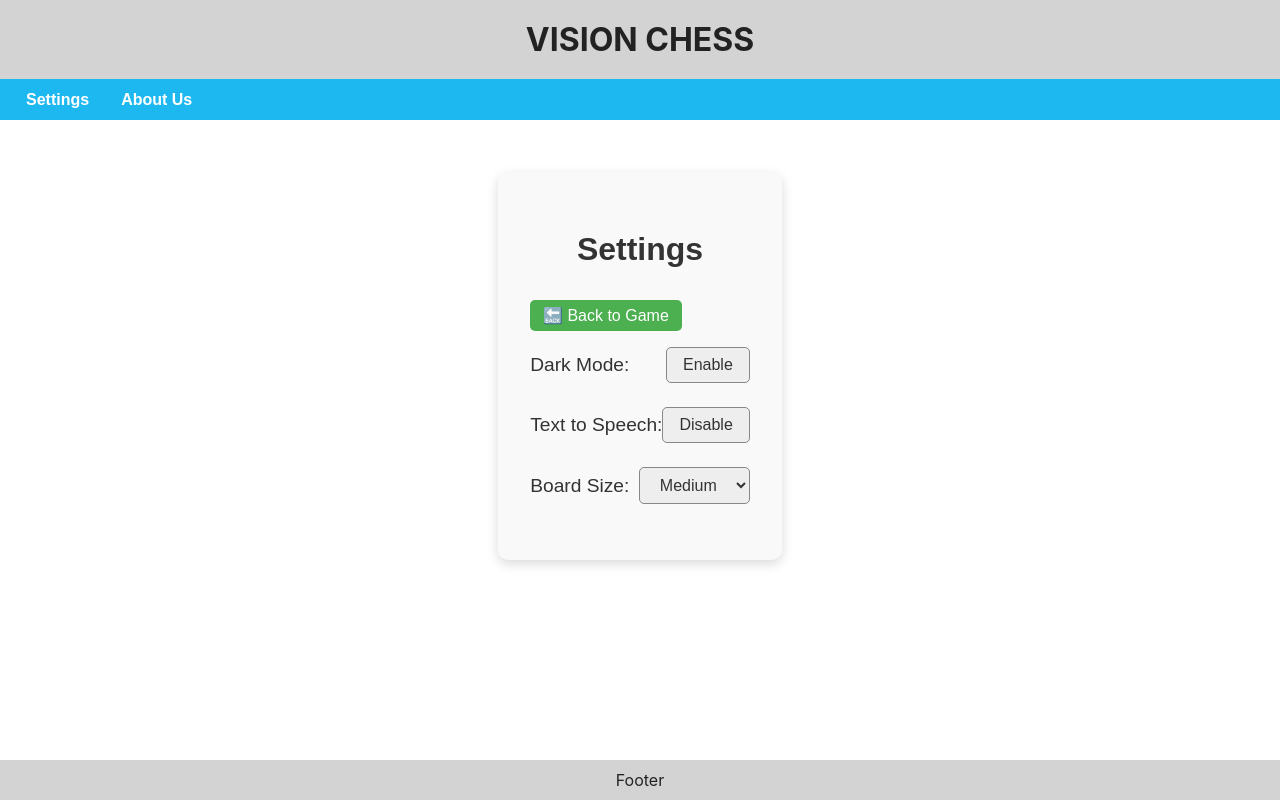
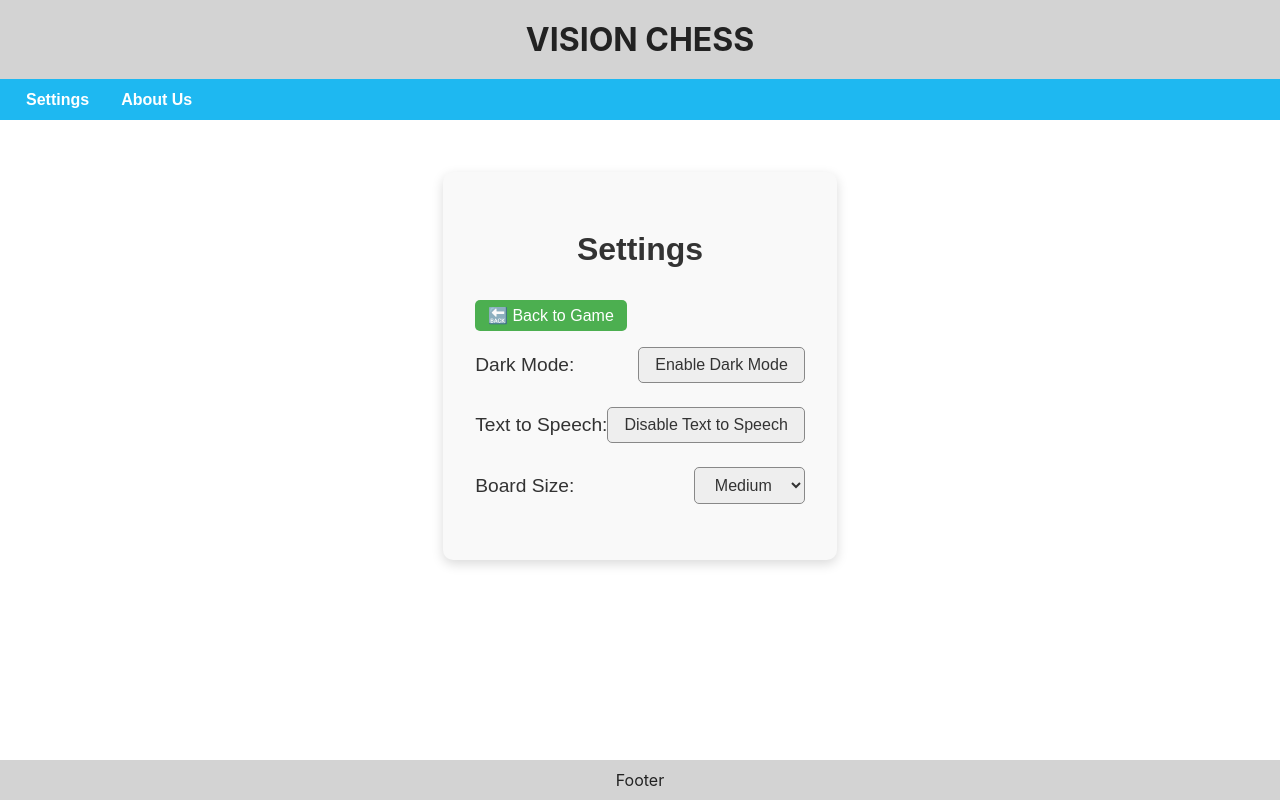
Before and after one commit to bradlyhayes12/Chess-game-impairedvision, a React (Create React App) app: page /settings in a window 1280 px wide. Built offline with nearby package versions, Linux system fonts and the light colour scheme.

Commit message:
Updated settings page:

```diff
--- a/src/App.js
+++ b/src/App.js
@@ -13,7 +13,7 @@ function App() {
   return (
     <div className={darkMode ? 'App dark' : 'App'}>
       <Router>
-        <Layout>
+        <Layout textToSpeech={textToSpeech}>
           <Routes>
             <Route
               path="/"
--- a/src/ChessBoard.js
+++ b/src/ChessBoard.js
@@ -39,7 +39,9 @@ const Speak = (text, textToSpeech = true) => {
 
 const SpeakOnHover = ({ children, text, textToSpeech = true}) => {
   const handleHover = () => {
-    Speak(text, textToSpeech);
+    if (textToSpeech) {
+      Speak(text, true);
+    }
   };
 
   // Clone the child and add the onMouseEnter handler
@@ -227,7 +229,7 @@ const ChessBoard = ({ textToSpeech, boardSize }) => {
                 checkGameStatus();
               }
             }
-          }, 1200);
+          }, 2000);
         }
 
       }
--- a/src/Layout.js
+++ b/src/Layout.js
@@ -2,7 +2,8 @@ import React from "react";
 import './App.css'
 import { Link } from 'react-router-dom';
 
-const Speak = (text) => {
+const Speak = (text, textToSpeech = true) => {
+  if (!textToSpeech) return;
   const synth = window.speechSynthesis;
   if (synth.speaking) synth.cancel();
   const utterance = new SpeechSynthesisUtterance(text);
@@ -10,9 +11,9 @@ const Speak = (text) => {
   synth.speak(utterance);
 };
 
-const SpeakOnHover = ({ children, text }) => {
+const SpeakOnHover = ({ children, text, textToSpeech = true }) => {
   const handleHover = () => {
-    Speak(text);
+    Speak(text, textToSpeech);
   };
 
   // Clone the child and add the onMouseEnter handler
@@ -21,20 +22,20 @@ const SpeakOnHover = ({ children, text }) => {
   });
 };
 
-const Layout = ({ children }) => {
+const Layout = ({ children , textToSpeech}) => {
   return (
     <div className="page">
-      <SpeakOnHover text="Vision CHess">
+      <SpeakOnHover text="Vision CHess" textToSpeech={textToSpeech}>
       <header className="header">VISION CHESS</header>
       </SpeakOnHover>
       <nav className="navbar">
-        <SpeakOnHover text="Settings">
+        <SpeakOnHover text="Settings" textToSpeech={textToSpeech}>
           <Link to="/settings">
         <button className="nav-button">Settings</button>
         </Link>
         </SpeakOnHover>
         <Link to="/">
-        <SpeakOnHover text="About Us">
+        <SpeakOnHover text="About Us" textToSpeech={textToSpeech}>
         <button className="nav-button">About Us</button>
         </SpeakOnHover>
         </Link>
--- a/src/SettingsPage.js
+++ b/src/SettingsPage.js
@@ -1,17 +1,56 @@
-import React from 'react';
+import React, { useEffect } from 'react';
 import { Link } from 'react-router-dom';
-import './SettingsPage.css'; // Optional if you want special styling
+import './SettingsPage.css';
+
+const Speak = (text, textToSpeech = true) => {
+  if (!textToSpeech) return;
+  const synth = window.speechSynthesis;
+  if (synth.speaking) synth.cancel();
+  const utterance = new SpeechSynthesisUtterance(text);
+  utterance.rate = 0.9;
+  synth.speak(utterance);
+};
 
 export default function SettingsPage({
   darkMode, setDarkMode,
   textToSpeech, setTextToSpeech,
   boardSize, setBoardSize
 }) {
+
+  useEffect(() => {
+    if (textToSpeech) {
+      Speak("Settings page. Use buttons to enable or disable dark mode, text to speech, or resize the board.", textToSpeech);
+    }
+  }, [textToSpeech]);
+
+  const handleDarkModeToggle = () => {
+    setDarkMode(prev => !prev);
+    if (textToSpeech) {
+      Speak(darkMode ? "Dark mode disabled" : "Dark mode enabled", textToSpeech);
+    }
+  };
+
+  const handleTextToSpeechToggle = () => {
+    setTextToSpeech(prev => !prev);
+    if (!textToSpeech) { // Important: speak BEFORE disabling it
+      Speak("Text to speech disabled.", true);
+    } else {
+      Speak("Text to speech enabled.", true);
+    }
+  };
+
+  const handleBoardSizeChange = (e) => {
+    setBoardSize(e.target.value);
+    if (textToSpeech) {
+      Speak(`Board size set to ${e.target.value}`, textToSpeech);
+    }
+  };
+
   return (
     <div className="settings-page">
       <h2>Settings</h2>
-        {/* Add Back to Game button */}
-        <div className="back-button">
+
+      <div className="back-button">
         <Link to="/">
           <button>🔙 Back to Game</button>
         </Link>
@@ -19,21 +58,21 @@ export default function SettingsPage({
 
       <div className="setting-item">
         <label>Dark Mode:</label>
-        <button onClick={() => setDarkMode(prev => !prev)}>
-          {darkMode ? "Disable" : "Enable"}
+        <button onClick={handleDarkModeToggle}>
+          {darkMode ? "Disable Dark Mode" : "Enable Dark Mode"}
         </button>
       </div>
 
       <div className="setting-item">
         <label>Text to Speech:</label>
-        <button onClick={() => setTextToSpeech(prev => !prev)}>
-          {textToSpeech ? "Disable" : "Enable"}
+        <button onClick={handleTextToSpeechToggle}>
+          {textToSpeech ? "Disable Text to Speech" : "Enable Text to Speech"}
         </button>
       </div>
 
       <div className="setting-item">
         <label>Board Size:</label>
-        <select value={boardSize} onChange={(e) => setBoardSize(e.target.value)}>
+        <select value={boardSize} onChange={handleBoardSizeChange}>
           <option value="small">Small</option>
           <option value="medium">Medium</option>
           <option value="large">Large</option>
```
